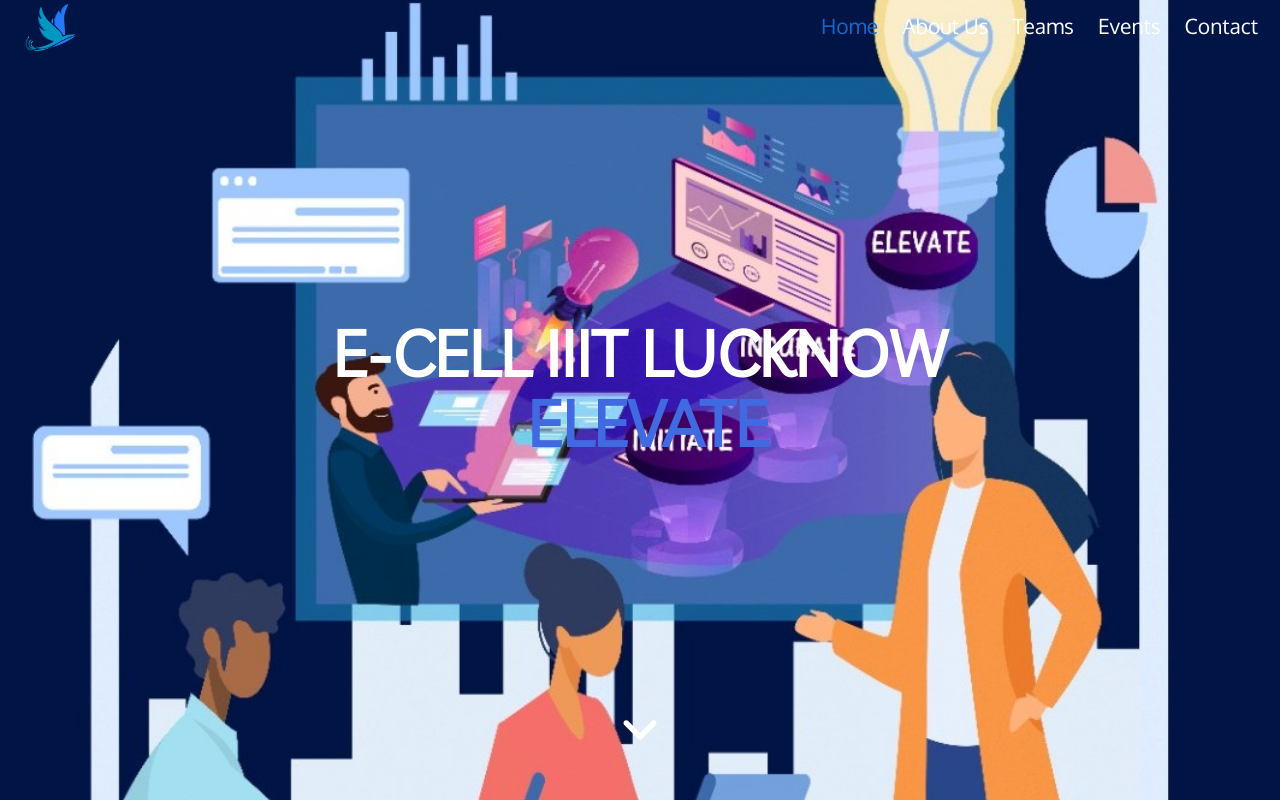
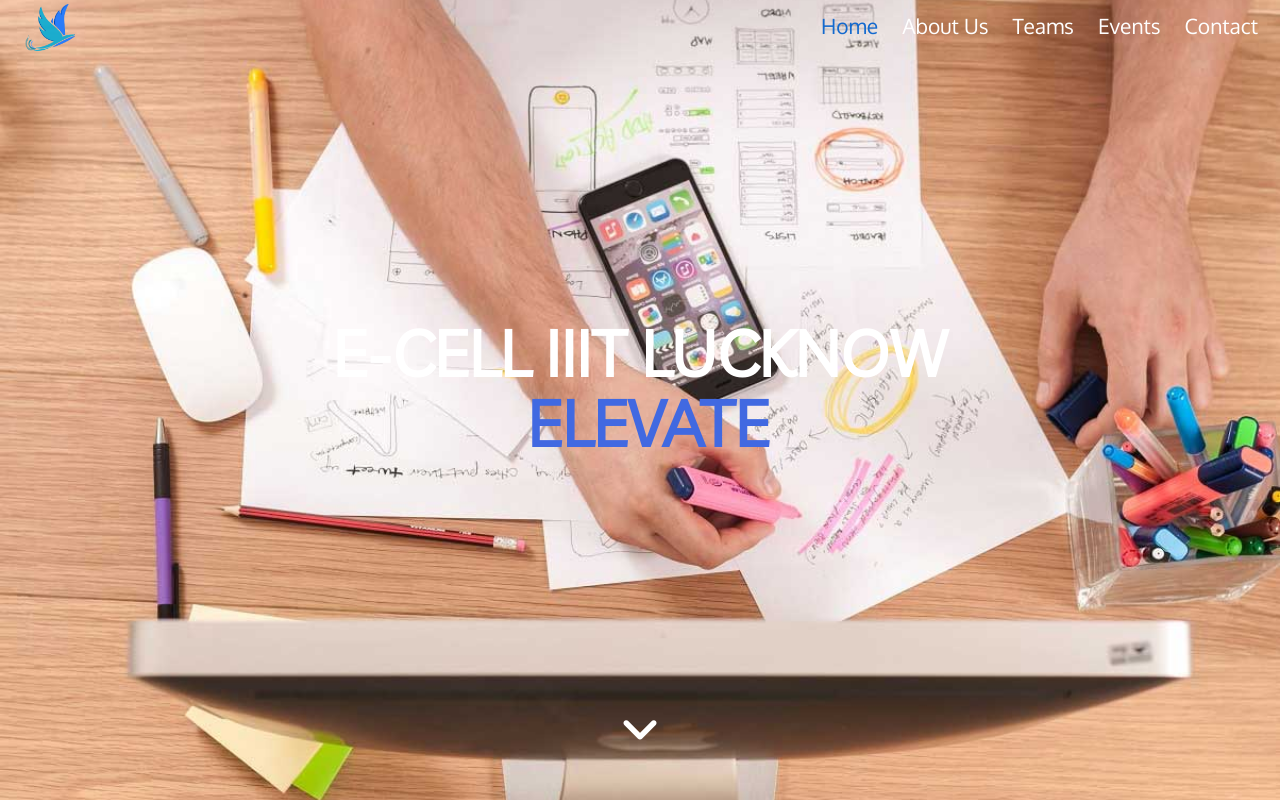
Before and after one commit to pawki07/Ecell-website, a plain HTML site: page index.html in a window 1280 px wide. Shown: the top 802 px of the page. Drawn offline with nearby package versions, Linux system fonts and the light colour scheme; a web font is replaced by a local one.

```diff
--- a/assets/css/style.css
+++ b/assets/css/style.css
@@ -1083,7 +1083,7 @@ blockquote {
 /* HERO
 ================================================== */
 .hero {
-  background: url(../img/coverpage.jpeg) center no-repeat;
+  background: url(../img/we-are-creative.jpg) center no-repeat;
   height: 100%;
   width: 100%;
   display: table;
```
